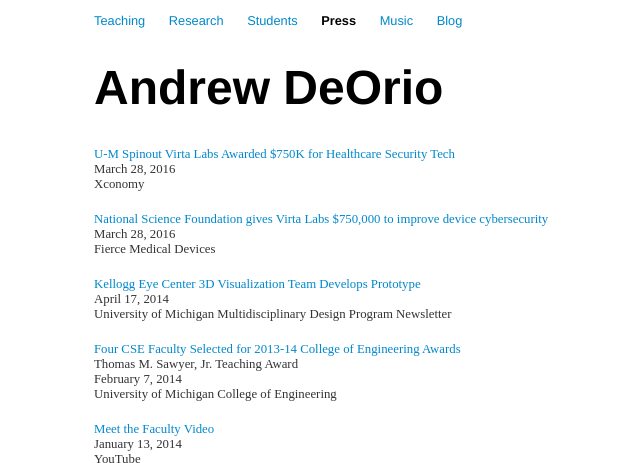
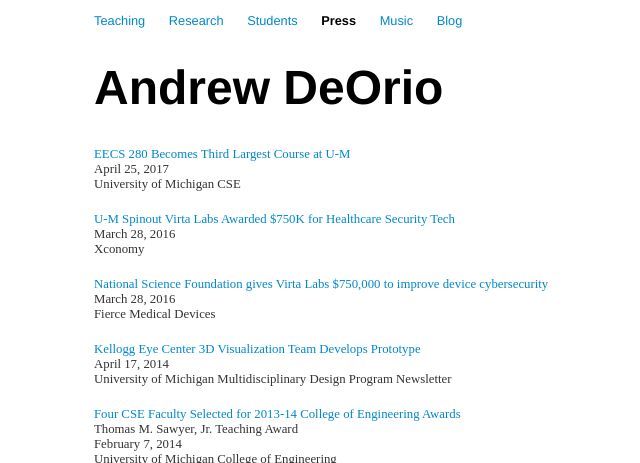
Before and after one commit to awdeorio/andrewdeorio.com, a Jekyll site: the page built from press/index.html, in a window 1280 px wide, cut to the strip 0-463 px from the top of the page. Shown: the whole strip, without its empty margins (271-911 px from the left). Built offline with Jekyll 4.4.1, drawn with Linux system fonts in a browser that asks for light colours; nearby versions of some CDN libraries.

Commit message:
Added EECS 280 press article

```diff
--- a/press/index.html
+++ b/press/index.html
@@ -2,6 +2,14 @@
 layout: default
 title: Press | Andrew DeOrio
 ---
+
+<div class="press">
+<a href="http://www.eecs.umich.edu/eecs/about/articles/2017/eecs-280-popular-class.html" target="_blank">
+EECS 280 Becomes Third Largest Course at U-M
+</a><br>
+April 25, 2017<br>
+University of Michigan CSE
+</div>
 
 <div class="press">
 <a href="http://www.xconomy.com/detroit-ann-arbor/2016/03/28/u-m-spinout-virta-labs-awarded-750k-for-healthcare-security-tech/" target="_blank">
@@ -10,8 +18,6 @@ U-M Spinout Virta Labs Awarded $750K for Healthcare Security Tech
 March 28, 2016<br>
 Xconomy
 </div>
-
-
 
 <div class="press">
 <a href="http://www.fiercemedicaldevices.com/story/national-science-foundation-gives-virta-labs-750000-improve-device-cybersec/2016-03-28" target="_blank">
```
